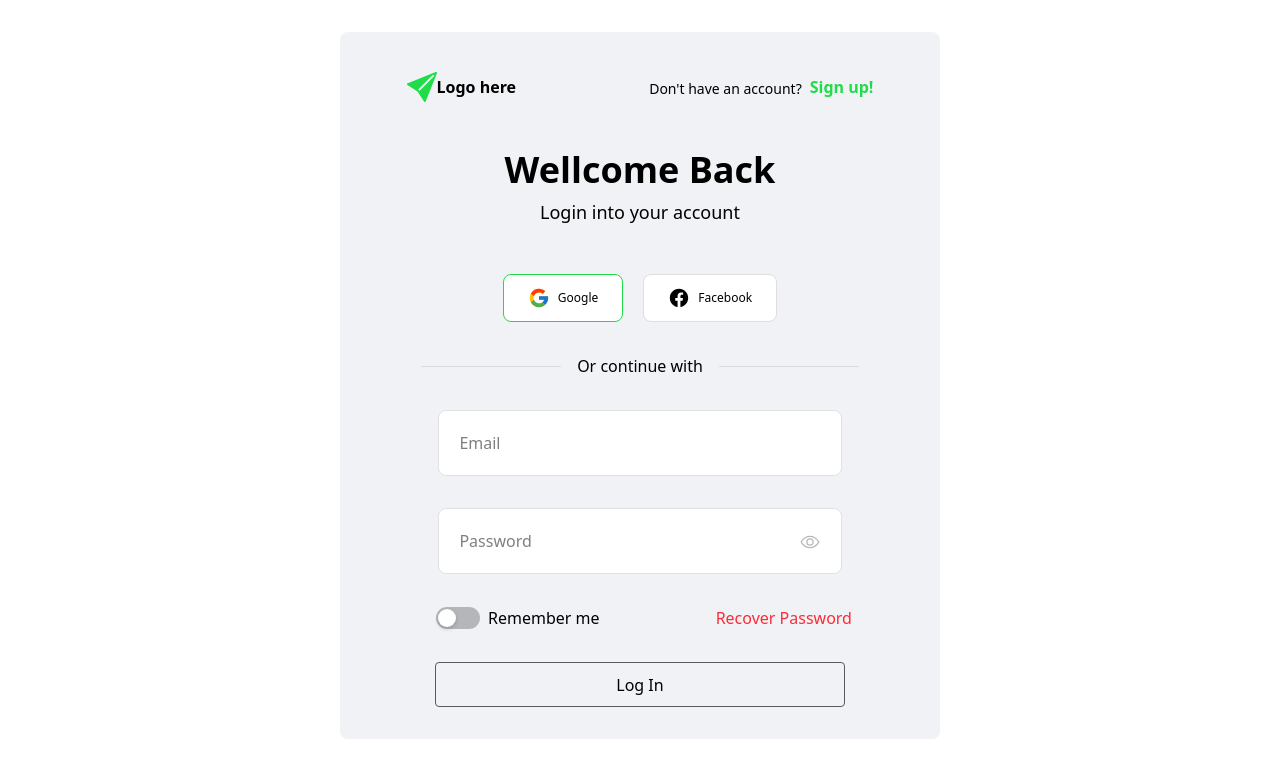
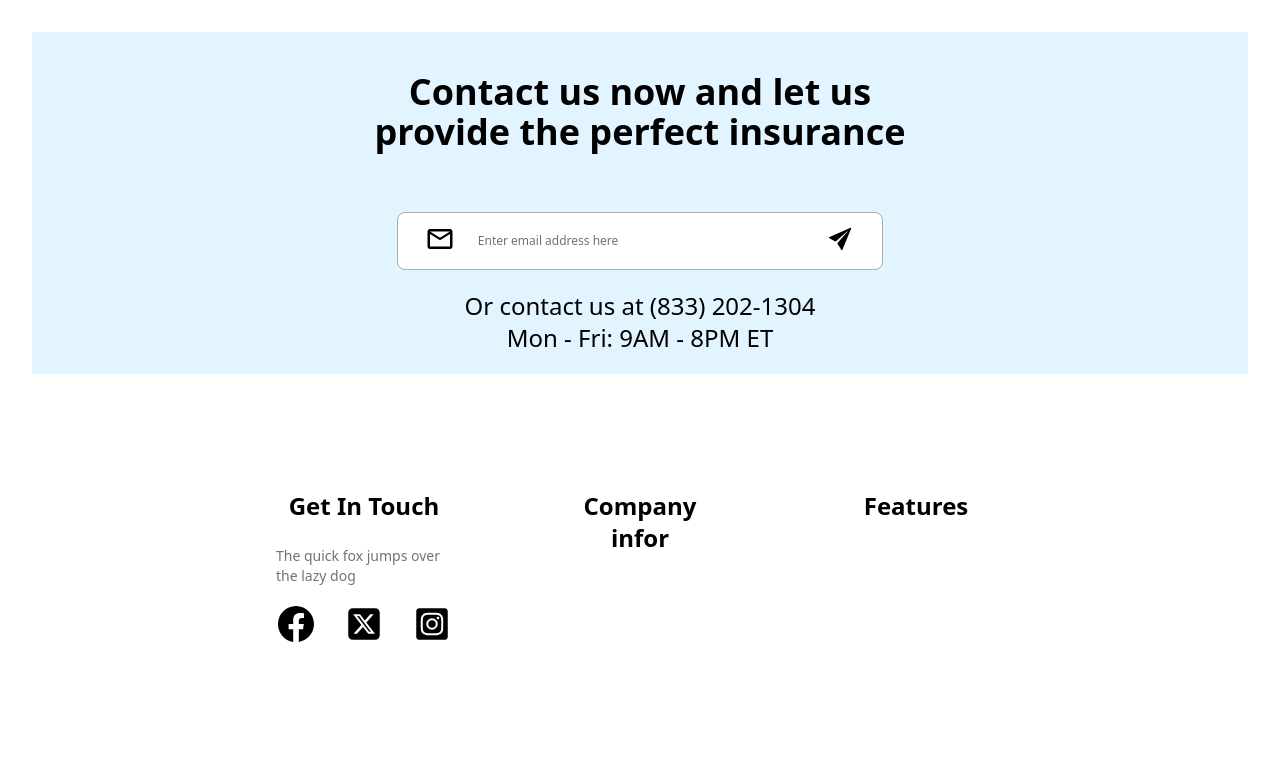
Before and after one commit to TanDat-FE/Insurance-Ecommerse, a React (Vite) app: page / in a window 1280 px wide. Shown: the top 778 px of the page. Built offline with nearby package versions, Linux system fonts and the light colour scheme.

Commit message:
feat[Contact.jsx, Footer.jsx]:design complete

```diff
--- a/package.json
+++ b/package.json
@@ -15,6 +15,7 @@
     "classnames": "^2.5.1",
     "react": "^19.0.0",
     "react-dom": "^19.0.0",
+    "react-icons": "^5.5.0",
     "tailwindcss": "^4.0.9"
   },
   "devDependencies": {
--- a/src/App.jsx
+++ b/src/App.jsx
@@ -1,12 +1,13 @@
 import Login from "@components/ContentSideBar/Login/Login";
 import "./App.css";
 import MainLayout from "@components/Layout/MainLayout";
+import Home from "@/Pages/Home/Home";
 
 function App() {
   return (
     <>
       <MainLayout>
-        <Login />
+        <Home />
       </MainLayout>
     </>
   );
--- /dev/null
+++ b/src/Pages/Footer/Footer.jsx
@@ -0,0 +1,29 @@
+import { BsFacebook } from "react-icons/bs";
+import { FaSquareXTwitter } from "react-icons/fa6";
+import { FaInstagramSquare } from "react-icons/fa";
+
+function Footer() {
+  return (
+    <div className="bg-white mt-24  flex flex-col md:flex-row text-center gap-25 py-5 px-61">
+      <div className="basis-1/3">
+        <div className="text-2xl font-bold mb-6">Get In Touch</div>
+        <p className="text-sm text-[#737373] mb-5 text-left">
+          The quick fox jumps over the lazy dog
+        </p>
+        <div className="flex justify-center items-center gap-8">
+          <BsFacebook size={36} />
+          <FaSquareXTwitter size={36} />
+          <FaInstagramSquare size={36} />
+        </div>
+      </div>
+      <div className="basis-1/3">
+        <div className="text-2xl font-bold mb-6">Company infor</div>
+      </div>
+      <div className="basis-1/3">
+        <div className="text-2xl font-bold mb-6">Features</div>
+      </div>
+    </div>
+  );
+}
+
+export default Footer;
--- /dev/null
+++ b/src/Pages/Home/Home.jsx
@@ -0,0 +1,14 @@
+import Footer from "@/Pages/Footer/Footer";
+import FooterFooter from "@/Pages/Footer/Footer";
+import Contact from "@components/Contact/Contact";
+
+function Home() {
+  return (
+    <div>
+      <Contact />
+      <Footer />
+    </div>
+  );
+}
+
+export default Home;
--- /dev/null
+++ b/src/components/Contact/Contact.jsx
@@ -0,0 +1,26 @@
+import { MdOutlineEmail } from "react-icons/md";
+import { IoIosSend } from "react-icons/io";
+function Contact() {
+  return (
+    <div className="bg-[#e2f4ff] flex flex-col justify-center items-center">
+      <div className=" ml-5 mr-5 text-4xl font-bold w-[58%] md:w-[45%] text-center my-10">
+        Contact us now and let us provide the perfect insurance
+      </div>
+      <div className="relative w-[35%] md:w-[40%]">
+        <input
+          type="email"
+          className="text-xs my-5 w-full border border-[#a7adb1] outline-none py-5 pl-16 md:pl-20 bg-white rounded-lg placeholder:text-xs placeholder:font-normal placeholder:text-gray-500"
+          placeholder="Enter email address here"
+        />
+        <MdOutlineEmail size={30} className="absolute left-4 md:left-7 top-8" />
+        <IoIosSend size={30} className="absolute right-1 md:right-7 top-8" />
+      </div>
+      <div className="text-sm md:text-2xl font-normal pb-5">
+        <div>Or contact us at (833) 202-1304</div>
+        <div>Mon - Fri: 9AM - 8PM ET</div>
+      </div>
+    </div>
+  );
+}
+
+export default Contact;
--- a/src/components/Layout/MainLayout.jsx
+++ b/src/components/Layout/MainLayout.jsx
@@ -1,7 +1,7 @@
 function MainLayout({ children }) {
   return (
     <main className="flex justify-center">
-      <div>{children}</div>
+      <div className="w-7xl">{children}</div>
     </main>
   );
 }
```
Also changed, not shown: 1 other file (tests, documents, lock files or other folders).
